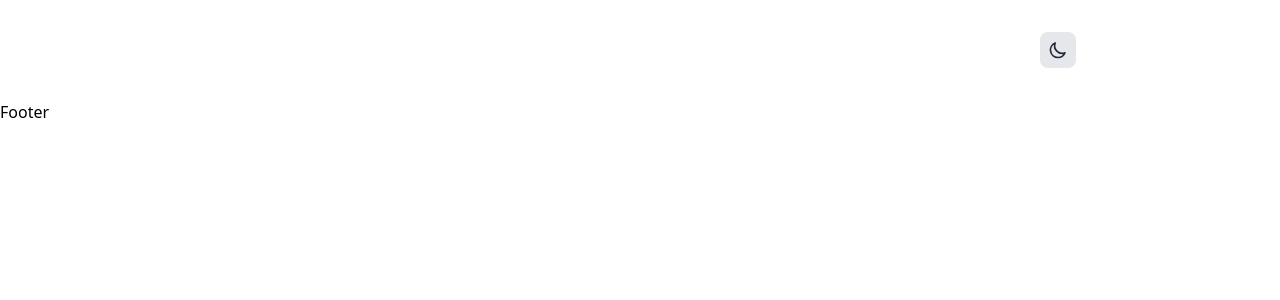
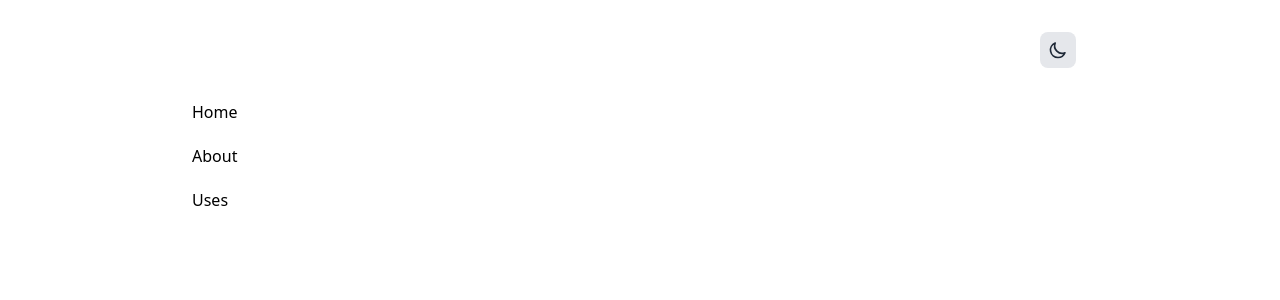
Before and after one commit to suleyman/suleyman.github.io, a Next.js app: page / in a window 1280 px wide. Shown: the top 300 px of the page. Built offline with nearby package versions, Linux system fonts and the light colour scheme.

Commit message:
update: footer

```diff
--- a/components/Footer.tsx
+++ b/components/Footer.tsx
@@ -1,7 +1,22 @@
+import NextLink from "next/link";
 import { NextComponentType } from "next";
 
 const Footer: NextComponentType = () => {
-  return <footer>Footer</footer>;
+  return (
+    <footer className="w-full max-w-4xl mx-auto grid grid-cols-1 gap-4 pb-16 sm:grid-cols-3">
+      <div className="flex flex-col space-y-5">
+        <NextLink href="/">
+          <a href="">Home</a>
+        </NextLink>
+        <NextLink href="/about">
+          <a href="">About</a>
+        </NextLink>
+        <NextLink href="/uses">
+          <a href="">Uses</a>
+        </NextLink>
+      </div>
+    </footer>
+  );
 };
 
 export default Footer;
```
